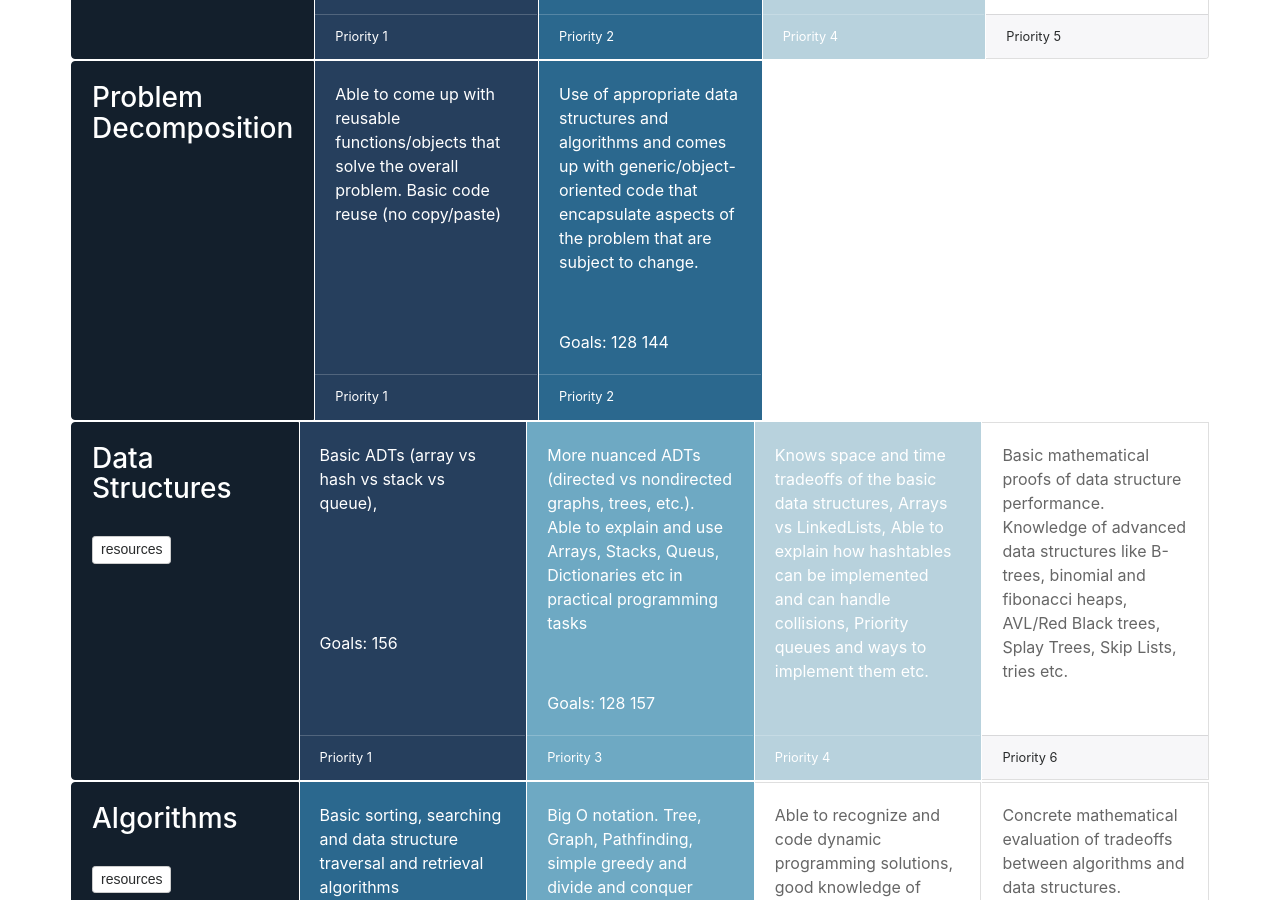
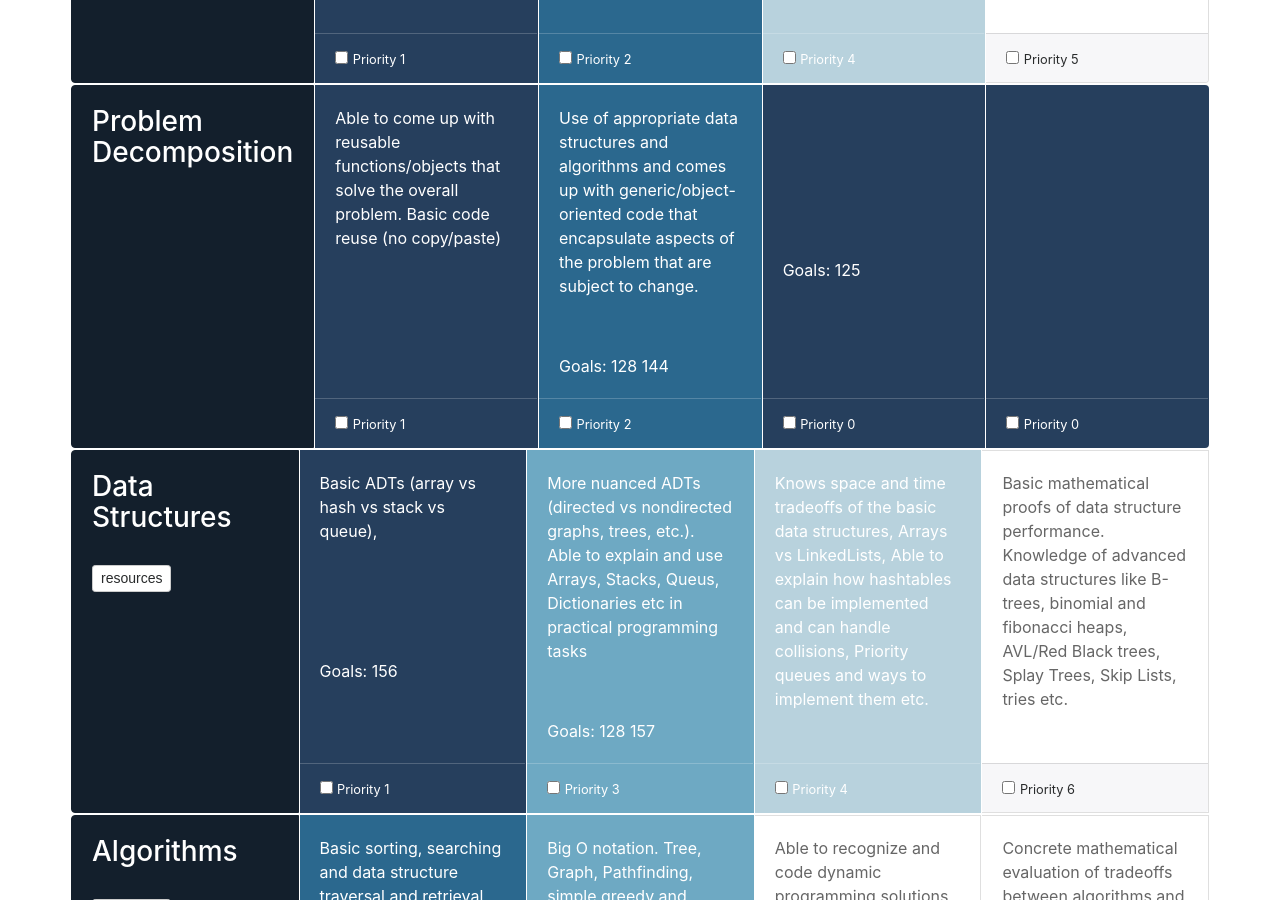
Before and after one commit to GuildCrafts/matrix, a Jekyll site: the page index.html, which Jekyll copies as it is, in a window 1280 px wide and 900 px high, scrolled down 1493 px. Built offline with Jekyll 4.4.1, drawn with Linux system fonts in a browser that asks for light colours; nearby versions of some CDN libraries; some of the changed lines change nothing that is shown.

Commit message:
work in progress

```diff
--- a/index.html
+++ b/index.html
@@ -65,7 +65,7 @@
       </div>
     </div>
     {{#subgroups}}
-    <div class="card i-{{@index}} l-{{level}} {{cssSafe ../group}} {{levelClass level}}">
+    <div class="card i-{{@index}} l-{{level}} {{cssSafe ../group}} {{levelClass level}}" id="card{{cssSafe ../group}}{{@index}}">
         <div class="card-block">
           <blockquote class="card-blockquote">
 
@@ -87,6 +87,8 @@
       {{/if}}
 
       <div class="card-footer">
+      <input type="checkbox" id="checkbox{{cssSafe ../group}}{{@index}}" class="checkbox_tracking" data-group="{{cssSafe ../group}}{{@index}}"></input>
+
       <small>Priority {{level}}</small>
       {{#if skillsets}}
       <button type="button" class="btn btn-xs" data-toggle="modal" data-target="#modal{{cssSafe ../group}}{{@index}}">
--- a/js/cards.js
+++ b/js/cards.js
@@ -65,7 +65,8 @@
               $('#matrix').append(row_template(element));
         });
         hideEmptyCards();
-        $('#main-nav a:first').tab('show')
+        $('#main-nav a:first').tab('show');
+        update_tracking();
     }
   });
 
@@ -77,3 +78,30 @@
   $(".group-Template").hide();
   $(".Template").hide();
 }
+
+
+function update_tracking(){
+
+  $(".checkbox_tracking").each(function (index, value) {
+    group = value.attributes["data-group"].value
+    console.log("group" + group);
+    state = localStorage.getItem(group);
+    toggle_tracking(state,group);
+  });
+};
+
+function toggle_tracking(checked, group){
+    if (checked) {
+      $("#card" + group).fadeTo("slow",0.25);
+      localStorage.setItem(group,true);
+    } else {
+      $("#card" + group).fadeTo("slow",1);
+      localStorage.setItem(group,false);
+    }
+}
+
+$( document ).ready(function() {
+  $(document).on('change', '.checkbox_tracking', function(event) {
+      toggle_tracking(this.checked, event.target.attributes["data-group"].value);
+  });
+});
```
